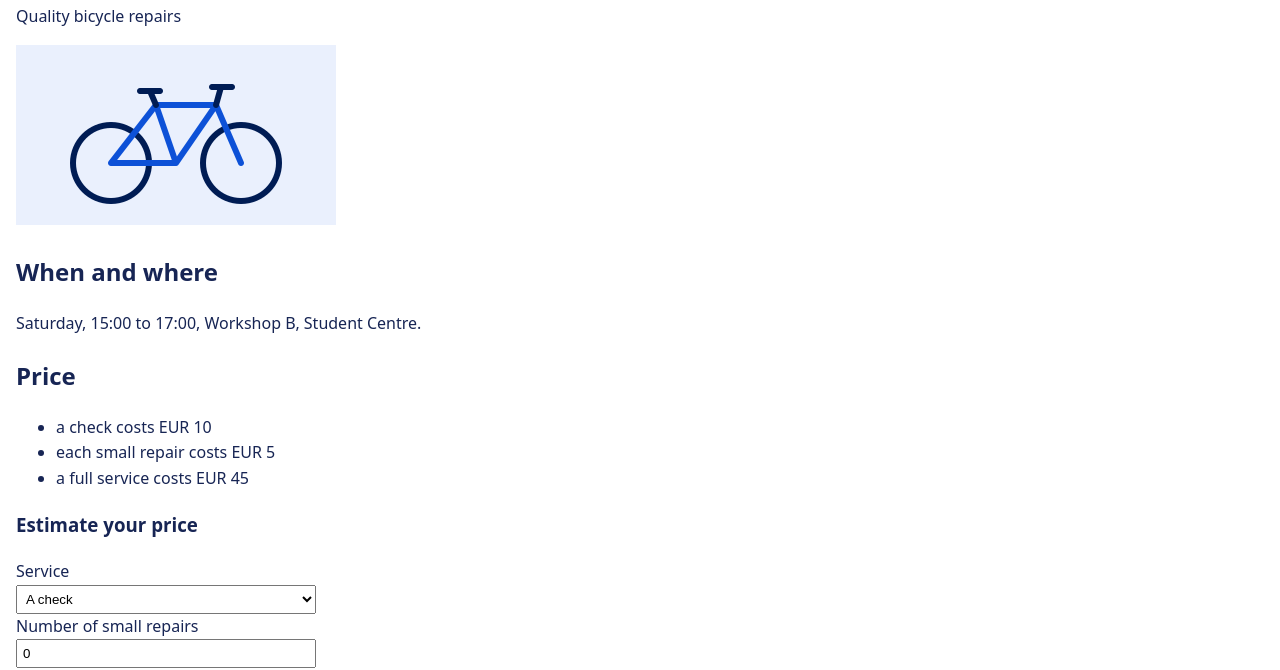
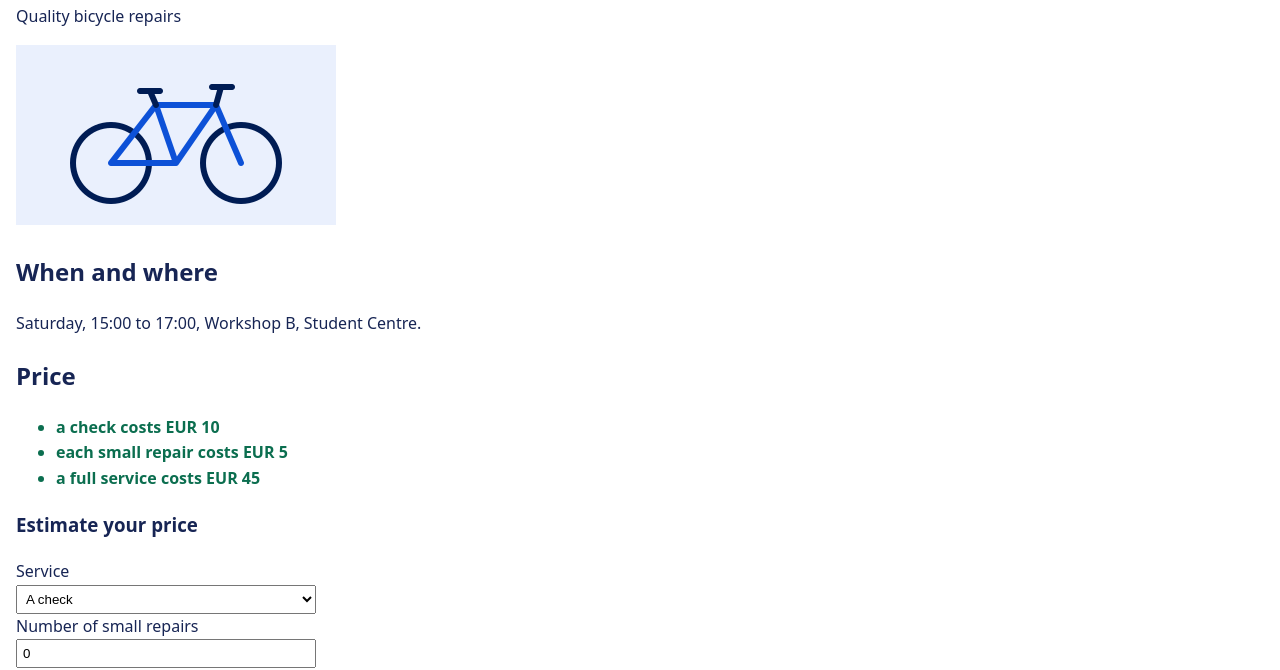
Before and after one commit to UGElias/clinic, a plain HTML site: page index.html in a window 1280 px wide. Shown: the part 148-818 px from the top of the page. Drawn offline with Linux system fonts and the light colour scheme.

Commit message:
Fixed prices color and bold

```diff
--- a/index.html
+++ b/index.html
@@ -26,10 +26,10 @@
     </section>
     <section id="price">
     <h2>Price</h2>
-    <ul>
-      <li id="prices">a check costs EUR 10</li>
-      <li id="prices">each small repair costs EUR 5</li>
-      <li id="prices">a full service costs EUR 45</li>
+    <ul id="prices">
+      <li>a check costs EUR 10</li>
+      <li>each small repair costs EUR 5</li>
+      <li>a full service costs EUR 45</li>
     </ul>
     <h3>Estimate your price</h3>
       <label for="service">Service</label><br>
```
